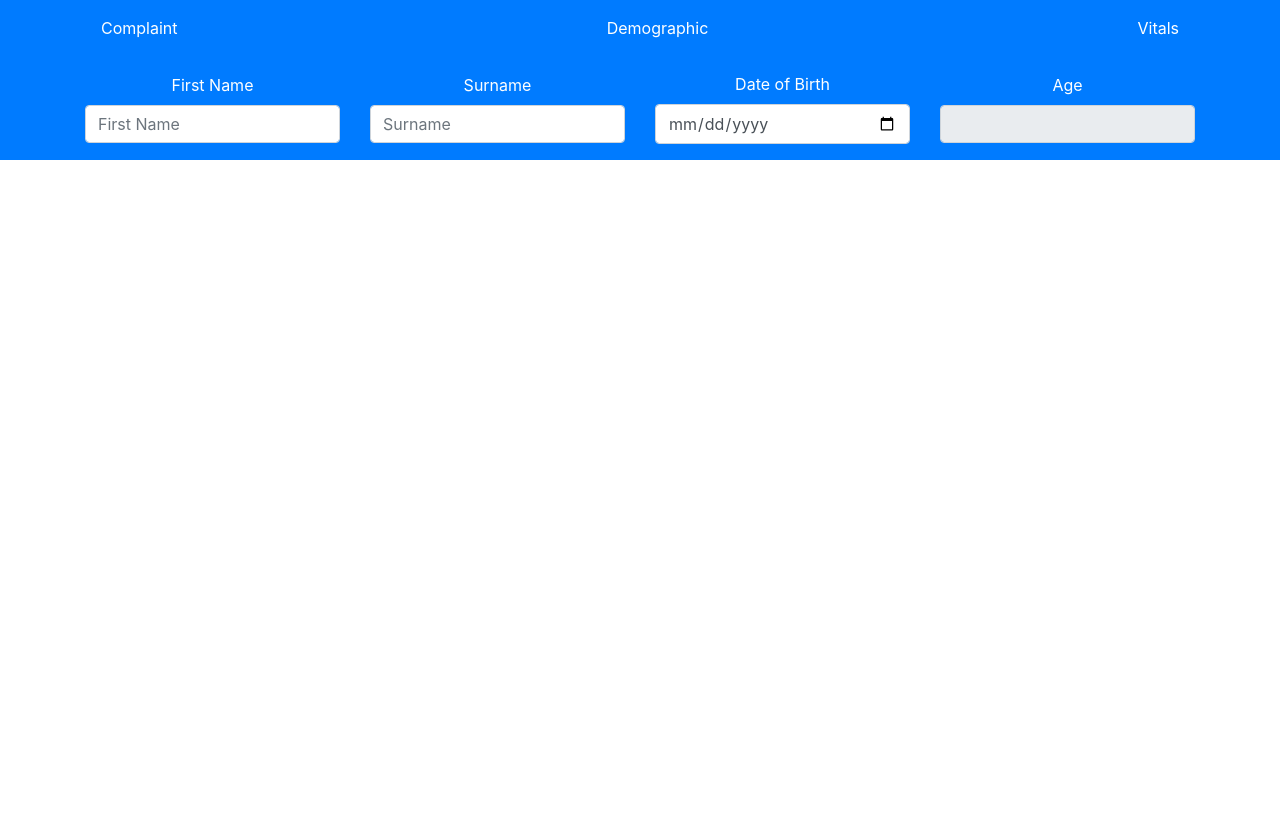
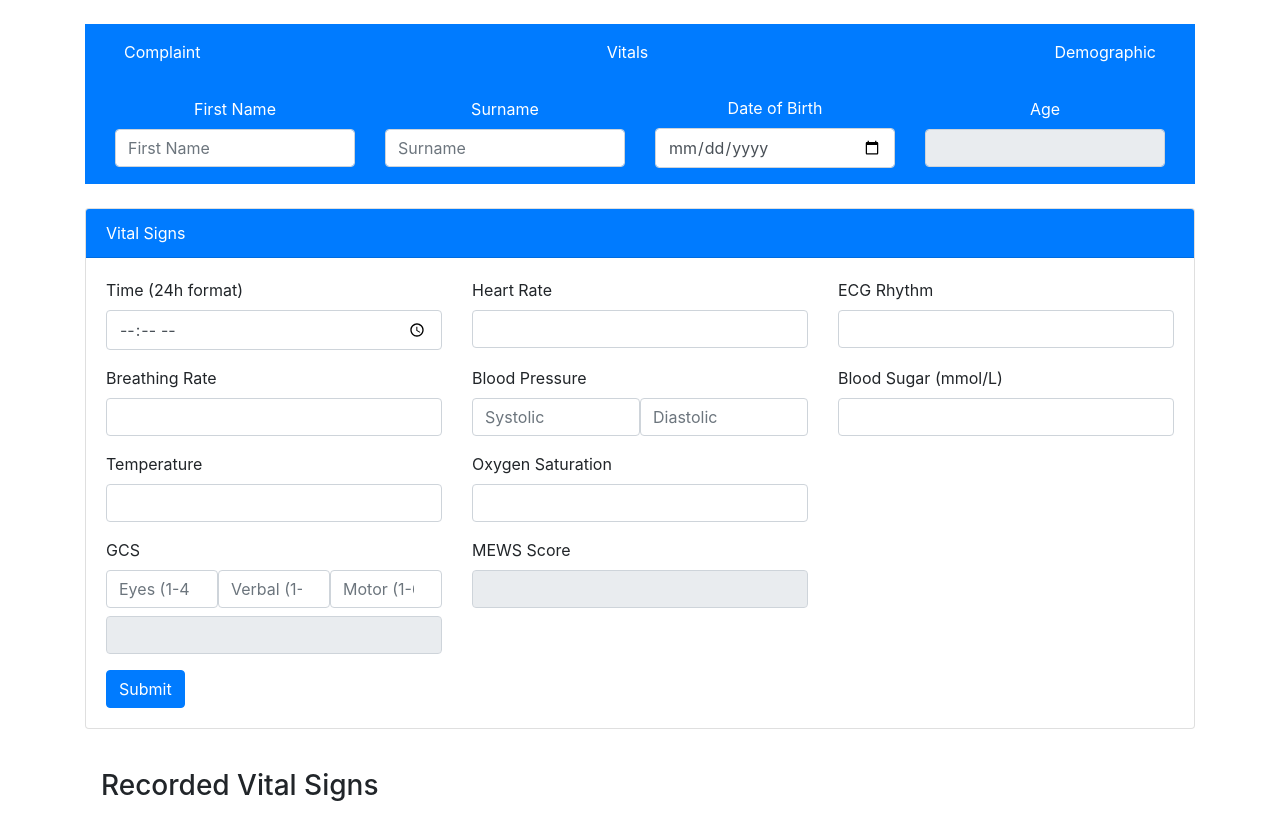
Before and after one commit to frankied67/ePCR-2.0, a SvelteKit app: page /vitals in a window 1280 px wide. Shown: the top 840 px of the page. Before the commit the page ends 800 px from the top, so only its background shows below. Built offline with nearby package versions, Linux system fonts and the light colour scheme.

Commit message:
Vitals component added

```diff
--- a/src/lib/patientStore.js
+++ b/src/lib/patientStore.js
@@ -19,7 +19,8 @@ export const patient = writable({
 		firstname: '',
 		surname: '',
 		phone: ''
-	}
+	},
+	vitals: []
 });
 
 export function updatePatientNameAndDob(firstName, surname, dob) {
@@ -51,6 +52,13 @@ export function updatePatientAddress(field, value) {
 	}));
 }
 
+export function updatePatientVitals(newVitals) {
+	patient.update((p) => ({
+		...p,
+		vitals: [...p.vitals, newVitals]
+	}));
+}
+
 function calculateAge(dob) {
 	const birthDate = new Date(dob);
 	const today = new Date();
--- a/src/lib/ui/Patient.svelte
+++ b/src/lib/ui/Patient.svelte
@@ -20,8 +20,8 @@
 <nav class="nav bg-primary p-2">
 <div class="container d-flex justify-content-between">
   <a href="/complaint" class="nav-link text-white">Complaint</a>
+  <a href="/vitals" class="nav-link text-white">Vitals</a>
   <a href="/demographic" class="nav-link text-white">Demographic</a>
-  <a href="/vitals" class="nav-link text-white">Vitals</a>
 </div>
 </nav>
 
--- /dev/null
+++ b/src/lib/ui/Vitals.svelte
@@ -0,0 +1,121 @@
+<script>
+    import { patient, updatePatientVitals } from '$lib/patientStore';
+    import { derived } from 'svelte/store';
+
+    let time = "";
+    let heartRate = "";
+    let ecgRythm = "";
+    let breathingRate = "";
+    let systolicBP = "";
+    let diastolicBP = "";
+    let bloodSugar = "";
+    let temperature = "";
+    let oxygenSaturation = "";
+    let eyes = "";
+    let verbal = "";
+    let motor = "";
+    let gcs = "";
+    let mewsScore = "";
+
+    function calculateGCS() {
+        gcs = (Number(eyes) || 0) + (Number(verbal) || 0) + (Number(motor) || 0);
+    }
+
+    function submitVitals() {
+        const newVitals = {
+            time, heartRate, ecgRythm, breathingRate, systolicBP, diastolicBP,
+            bloodSugar, temperature, oxygenSaturation, gcs, mewsScore
+        };
+
+
+        updatePatientVitals(newVitals);
+
+        time = heartRate = ecgRythm = breathingRate = systolicBP = diastolicBP = bloodSugar = temperature = oxygenSaturation = "";
+        eyes = verbal = motor = gcs = mewsScore = "";
+    }
+
+    let vitalsList = derived(patient, $patient => $patient.vitals || []);
+</script>
+
+<div class="card">
+    <div class="card-header bg-primary text-white">Vital Signs</div>
+    <div class="card-body">
+        <div class="row mb-3">
+            <div class="col-md-4">
+                <label>Time (24h format)</label>
+                <input type="time" class="form-control" bind:value={time} />
+            </div>
+            <div class="col-md-4">
+                <label>Heart Rate</label>
+                <input type="number" class="form-control" bind:value={heartRate} />
+            </div>
+            <div class="col-md-4">
+                <label>ECG Rhythm</label>
+                <input type="text" class="form-control" bind:value={ecgRythm} />
+            </div>
+        </div>
+        <div class="row mb-3">
+            <div class="col-md-4">
+                <label>Breathing Rate</label>
+                <input type="number" class="form-control" bind:value={breathingRate} />
+            </div>
+            <div class="col-md-4">
+                <label>Blood Pressure</label>
+                <div class="d-flex">
+                    <input type="number" class="form-control me-2" placeholder="Systolic" bind:value={systolicBP} />
+                    <input type="number" class="form-control" placeholder="Diastolic" bind:value={diastolicBP} />
+                </div>
+            </div>
+            <div class="col-md-4">
+                <label>Blood Sugar (mmol/L)</label>
+                <input type="number" class="form-control" bind:value={bloodSugar} step="0.1" />
+            </div>
+        </div>
+        <div class="row mb-3">
+            <div class="col-md-4">
+                <label>Temperature</label>
+                <input type="number" class="form-control" step="0.1" bind:value={temperature} />
+            </div>
+            <div class="col-md-4">
+                <label>Oxygen Saturation</label>
+                <input type="number" class="form-control" bind:value={oxygenSaturation} />
+            </div>
+        </div>
+        <div class="row mb-3">
+            <div class="col-md-4">
+                <label>GCS</label>
+                <div class="d-flex">
+                    <input type="number" class="form-control me-2" placeholder="Eyes (1-4)" min="1" max="4" bind:value={eyes} on:input={calculateGCS} />
+                    <input type="number" class="form-control me-2" placeholder="Verbal (1-5)" min="1" max="5" bind:value={verbal} on:input={calculateGCS} />
+                    <input type="number" class="form-control" placeholder="Motor (1-6)" min="1" max="6" bind:value={motor} on:input={calculateGCS} />
+                </div>
+                <input type="text" class="form-control mt-2" readonly bind:value={gcs} />
+            </div>
+            <div class="col-md-4">
+                <label>MEWS Score</label>
+                <input type="text" class="form-control" readonly bind:value={mewsScore} />
+            </div>
+        </div>
+        <button class="btn btn-primary" on:click={submitVitals}>Submit</button>
+    </div>
+</div>
+
+<h3 class="mt-4 mb-4 p-3">Recorded Vital Signs</h3>
+<ul class="list-group">
+    {#each $vitalsList as vital}
+        <li class="list-group-item">
+            <div class="row">
+                <div class="col-2"><strong class="text-primary">Time:</strong> {vital.time}</div>
+                <div class="col-2"><strong class="text-primary">HR:</strong> {vital.heartRate}</div>
+                <div class="col-2"><strong class="text-primary">BP:</strong> {vital.systolicBP}/{vital.diastolicBP}</div>
+                <div class="col-2"><strong class="text-primary">Temp:</strong> {vital.temperature} °C</div>
+                <div class="col-2"><strong class="text-primary">SpO2:</strong> {vital.oxygenSaturation} %</div>
+                <div class="col-2"><strong class="text-primary">GCS:</strong> {vital.gcs}</div>
+            </div>
+            <div class="row mt-2">
+                <div class="col-2"><strong class="text-primary">Blood Sugar:</strong> {vital.bloodSugar} mmol/L</div>
+                <div class="col-2"><strong class="text-primary">MEWS:</strong> {vital.mewsScore}</div>
+            </div>
+        </li>
+    {/each}
+</ul>
--- a/src/routes/vitals/+page.svelte
+++ b/src/routes/vitals/+page.svelte
@@ -1,5 +1,17 @@
 <script>
-    import Patient from "$lib/ui/Patient.svelte";
-  </script>
+  import Patient from "$lib/ui/Patient.svelte";
+  import Vitals from "$lib/ui/Vitals.svelte";
+  import { patient, updatePatientVitals } from "$lib/patientStore";
 
+  function addVitals(newVitals) {
+    updatePatientVitals(newVitals);
+  }
+</script>
+
+<div class="container mt-4">
   <Patient />
+
+  <div class="mt-4">
+    <Vitals on:vitalsUpdated="{addVitals}" />
+  </div>
+</div>
```
